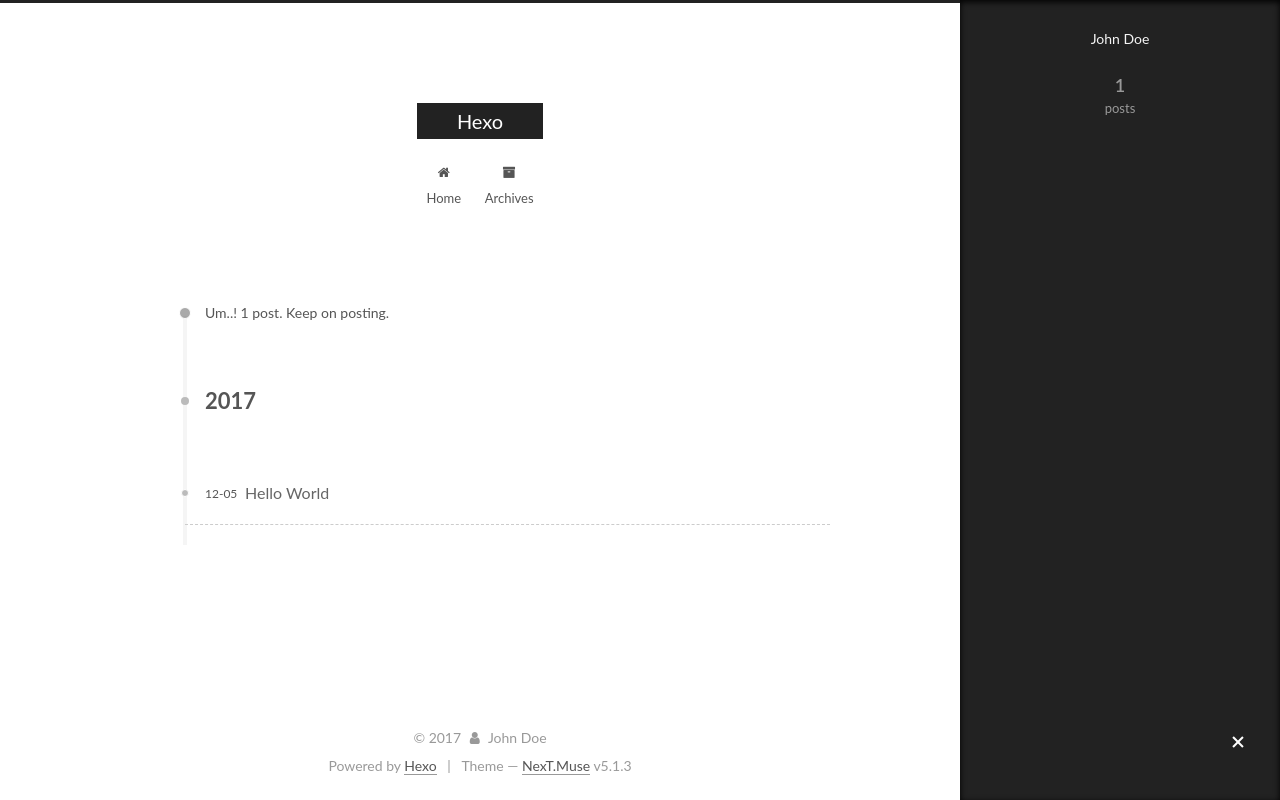
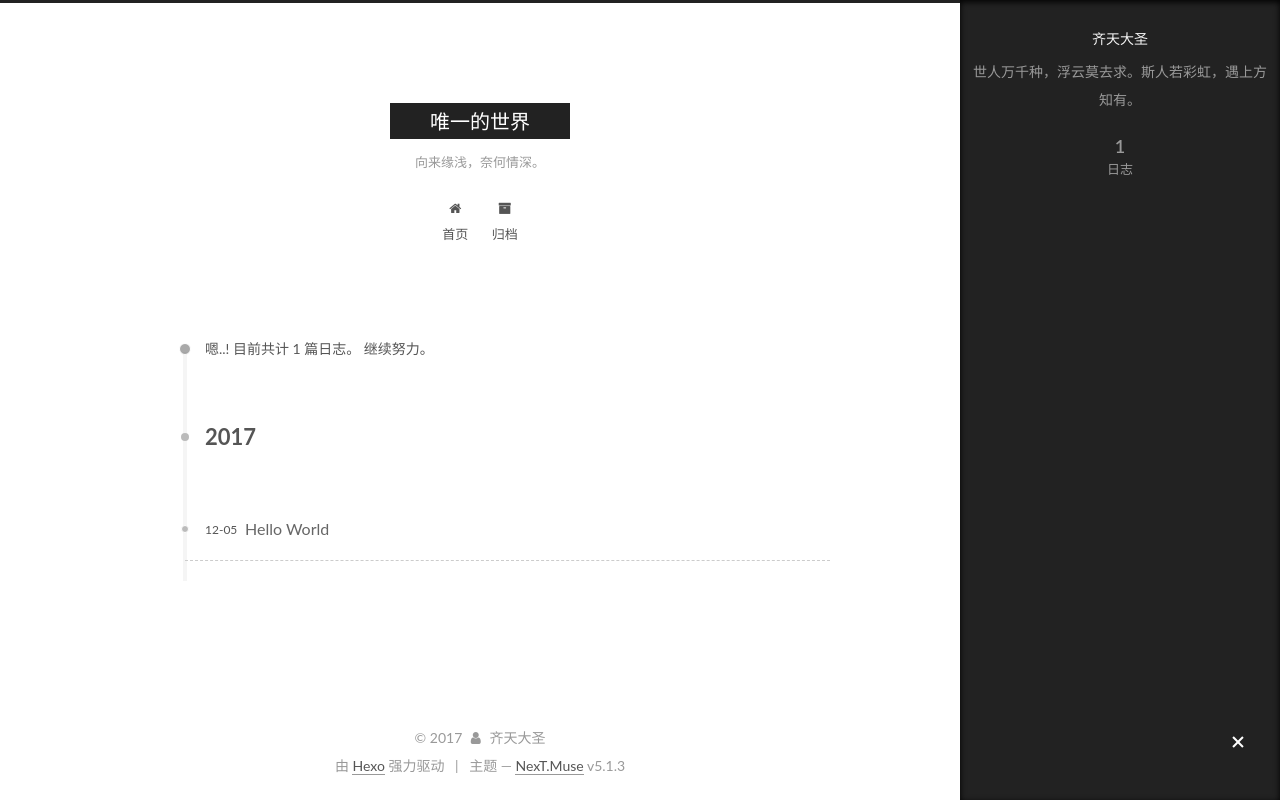
Before and after one commit to learnen/learnen.github.io, a plain HTML site: page archives/2017/12/index.html in a window 1280 px wide. Both pictures are taken after a click on the element 1238 px from the left and 743 px from the top of the page. Drawn offline with Linux system fonts and the light colour scheme.

Commit message:
Site updated: 2017-12-05 17:53:06

```diff
--- a/archives/2017/12/index.html
+++ b/archives/2017/12/index.html
@@ -5,7 +5,7 @@
 
 
 
-<html class="theme-next muse use-motion" lang="">
+<html class="theme-next muse use-motion" lang="zh-Hans">
 <head>
   <meta charset="UTF-8"/>
 <meta http-equiv="X-UA-Compatible" content="IE=edge" />
@@ -79,12 +79,16 @@
 
 
 
+<meta name="description" content="世人万千种，浮云莫去求。斯人若彩虹，遇上方知有。">
 <meta property="og:type" content="website">
-<meta property="og:title" content="Hexo">
+<meta property="og:title" content="唯一的世界">
 <meta property="og:url" content="http://yoursite.com/archives/2017/12/index.html">
-<meta property="og:site_name" content="Hexo">
+<meta property="og:site_name" content="唯一的世界">
+<meta property="og:description" content="世人万千种，浮云莫去求。斯人若彩虹，遇上方知有。">
+<meta property="og:locale" content="zh-Hans">
 <meta name="twitter:card" content="summary">
-<meta name="twitter:title" content="Hexo">
+<meta name="twitter:title" content="唯一的世界">
+<meta name="twitter:description" content="世人万千种，浮云莫去求。斯人若彩虹，遇上方知有。">
 
 
 
@@ -100,7 +104,7 @@
     motion: {"enable":true,"async":false,"transition":{"post_block":"fadeIn","post_header":"slideDownIn","post_body":"slideDownIn","coll_header":"slideLeftIn","sidebar":"slideUpIn"}},
     duoshuo: {
       userId: '0',
-      author: 'Author'
+      author: '博主'
     },
     algolia: {
       applicationID: '',
@@ -120,7 +124,7 @@
 
 
 
-  <title>Archive | Hexo</title>
+  <title>归档 | 唯一的世界</title>
 
 
 
@@ -132,7 +136,7 @@
 
 </head>
 
-<body itemscope itemtype="http://schema.org/WebPage" lang="">
+<body itemscope itemtype="http://schema.org/WebPage" lang="zh-Hans">
 
 
 
@@ -150,12 +154,12 @@
     <div class="custom-logo-site-title">
       <a href="/"  class="brand" rel="start">
         <span class="logo-line-before"><i></i></span>
-        <span class="site-title">Hexo</span>
+        <span class="site-title">唯一的世界</span>
         <span class="logo-line-after"><i></i></span>
       </a>
     </div>
 
-        <p class="site-subtitle"></p>
+        <p class="site-subtitle">向来缘浅，奈何情深。</p>
 
   </div>
 
@@ -180,7 +184,7 @@
 
               <i class="menu-item-icon fa fa-fw fa-home"></i> <br />
 
-            Home
+            首页
           </a>
         </li>
 
@@ -190,7 +194,7 @@
 
               <i class="menu-item-icon fa fa-fw fa-archive"></i> <br />
 
-            Archives
+            归档
           </a>
         </li>
 
@@ -226,7 +230,7 @@
 
 
 
-        Um..! 1 post. Keep on posting.
+        嗯..! 目前共计 1 篇日志。 继续努力。
       </span>
 
 
@@ -313,8 +317,8 @@
         <div class="site-overview">
           <div class="site-author motion-element" itemprop="author" itemscope itemtype="http://schema.org/Person">
 
-              <p class="site-author-name" itemprop="name">John Doe</p>
-              <p class="site-description motion-element" itemprop="description"></p>
+              <p class="site-author-name" itemprop="name">齐天大圣</p>
+              <p class="site-description motion-element" itemprop="description">世人万千种，浮云莫去求。斯人若彩虹，遇上方知有。</p>
           </div>
 
           <nav class="site-state motion-element">
@@ -325,7 +329,7 @@
                 <a href="/archives/">
 
                   <span class="site-state-item-count">1</span>
-                  <span class="site-state-item-name">posts</span>
+                  <span class="site-state-item-name">日志</span>
                 </a>
               </div>
 
@@ -371,13 +375,13 @@
   <span class="with-love">
     <i class="fa fa-user"></i>
   </span>
-  <span class="author" itemprop="copyrightHolder">John Doe</span>
+  <span class="author" itemprop="copyrightHolder">齐天大圣</span>
 
 
 </div>
 
 
-  <div class="powered-by">Powered by <a class="theme-link" target="_blank" href="https://hexo.io">Hexo</a></div>
+  <div class="powered-by">由 <a class="theme-link" target="_blank" href="https://hexo.io">Hexo</a> 强力驱动</div>
 
 
 
@@ -385,7 +389,7 @@
 
 
 
-  <div class="theme-info">Theme &mdash; <a class="theme-link" target="_blank" href="https://github.com/iissnan/hexo-theme-next">NexT.Muse</a> v5.1.3</div>
+  <div class="theme-info">主题 &mdash; <a class="theme-link" target="_blank" href="https://github.com/iissnan/hexo-theme-next">NexT.Muse</a> v5.1.3</div>
 
 
 
```
Also changed, not shown: 2017/12/05/hello-world/index.html (+22 -21 lines), archives/2017/index.html (+22 -18 lines), archives/index.html (+22 -18 lines), index.html (+25 -21 lines).
